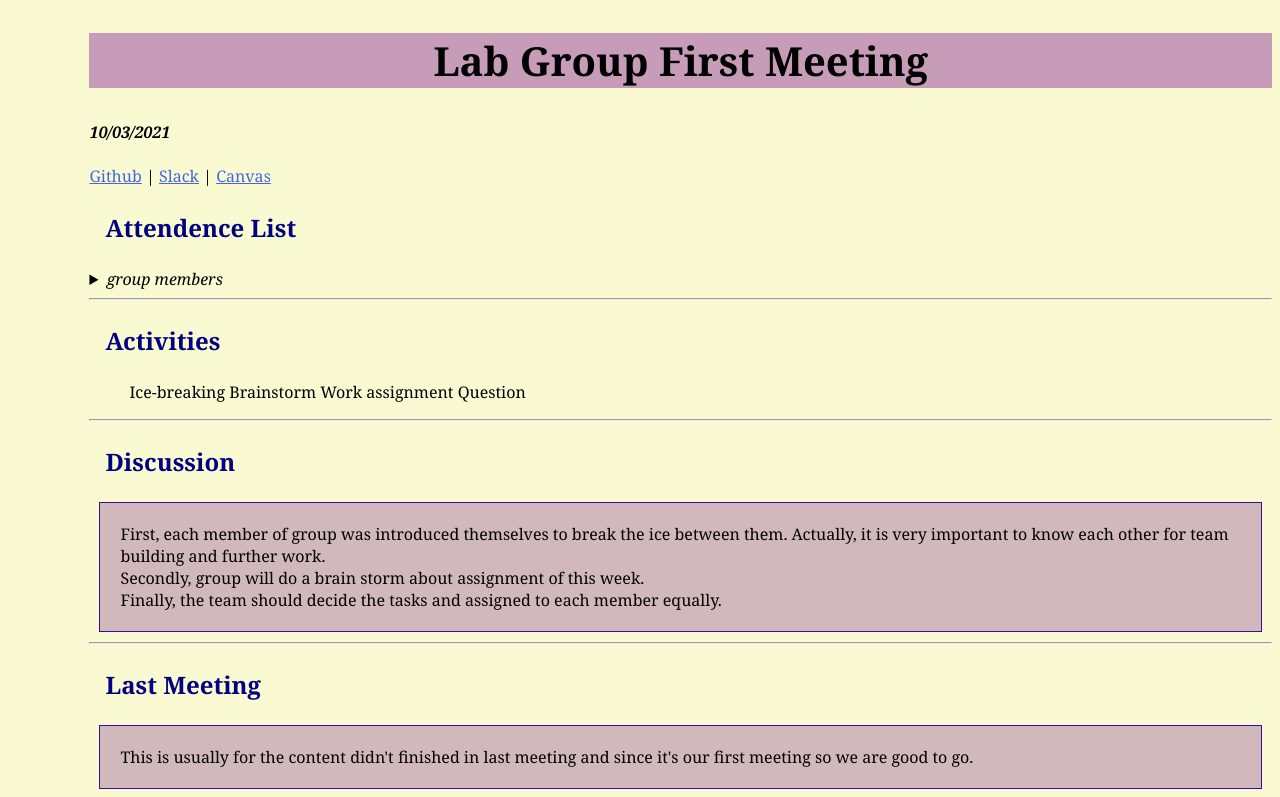
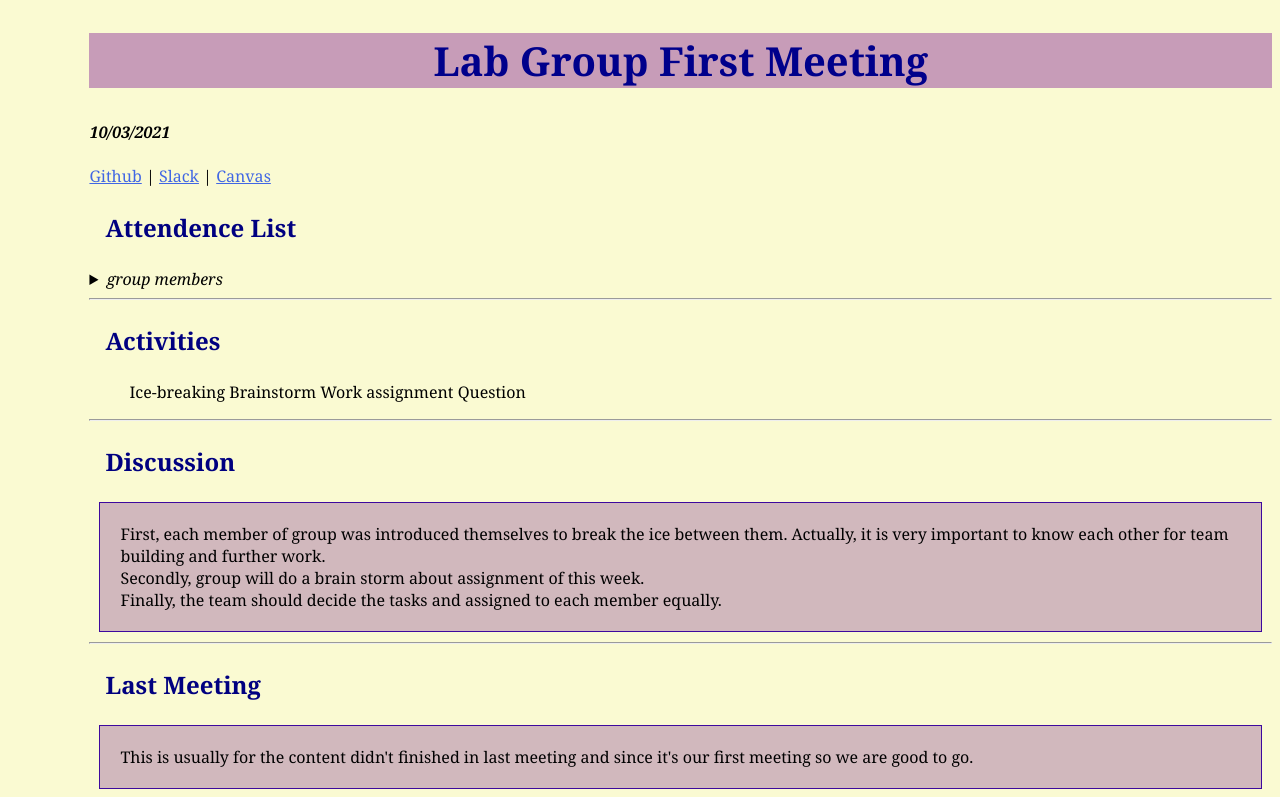
Before and after one commit to yij011/fa21-cse110-lab3, a plain HTML site: page index.html in a window 1280 px wide. Shown: the top 797 px of the page. Drawn offline with Linux system fonts and the light colour scheme.

Commit message:
edit css file

```diff
--- a/mystyle.css
+++ b/mystyle.css
@@ -1,3 +1,5 @@
+/*Yixin Jiang*/
+/*A16534308*/
 /*This is a style sheet for index.html*/
 
 body {
@@ -130,7 +132,7 @@ div *
 /* attribute selector */
 [title=main]
 {
-    color: black;
+    color: darkblue;
 }
 
 /* selector list */
```
